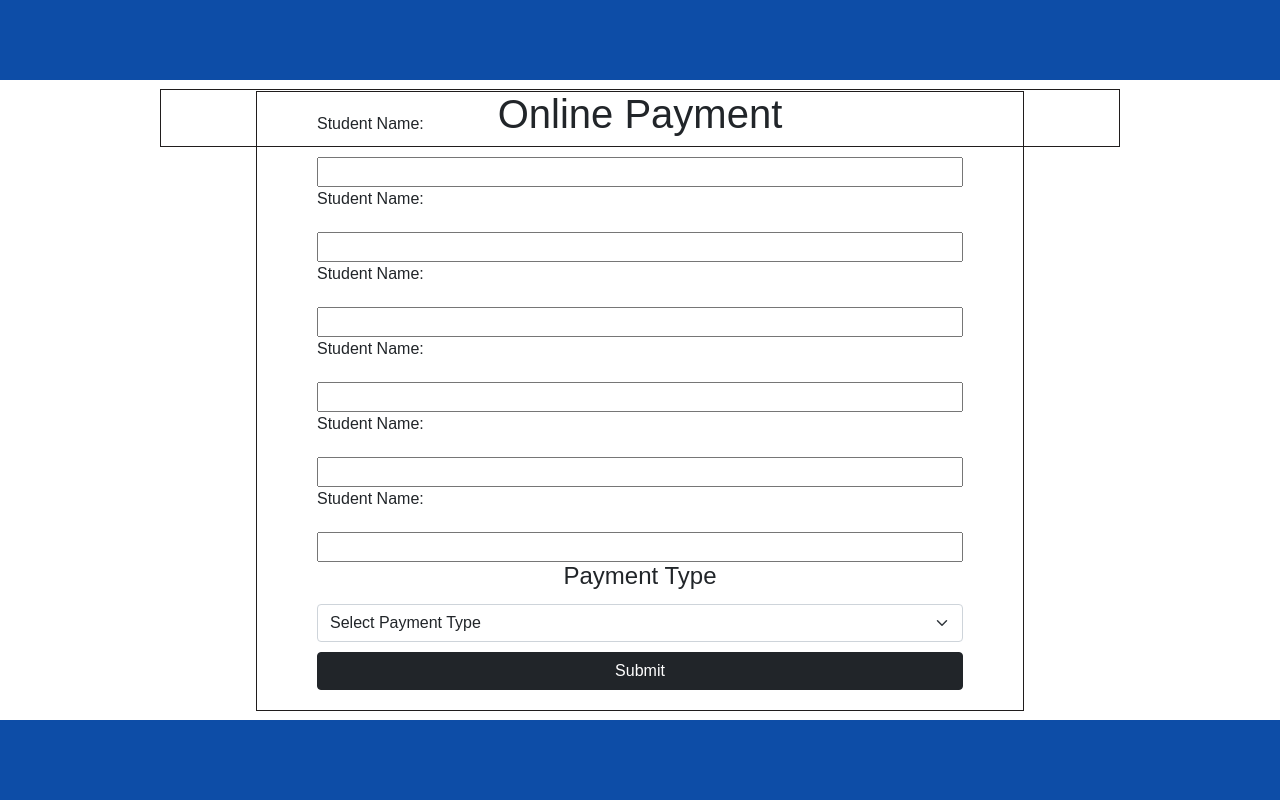
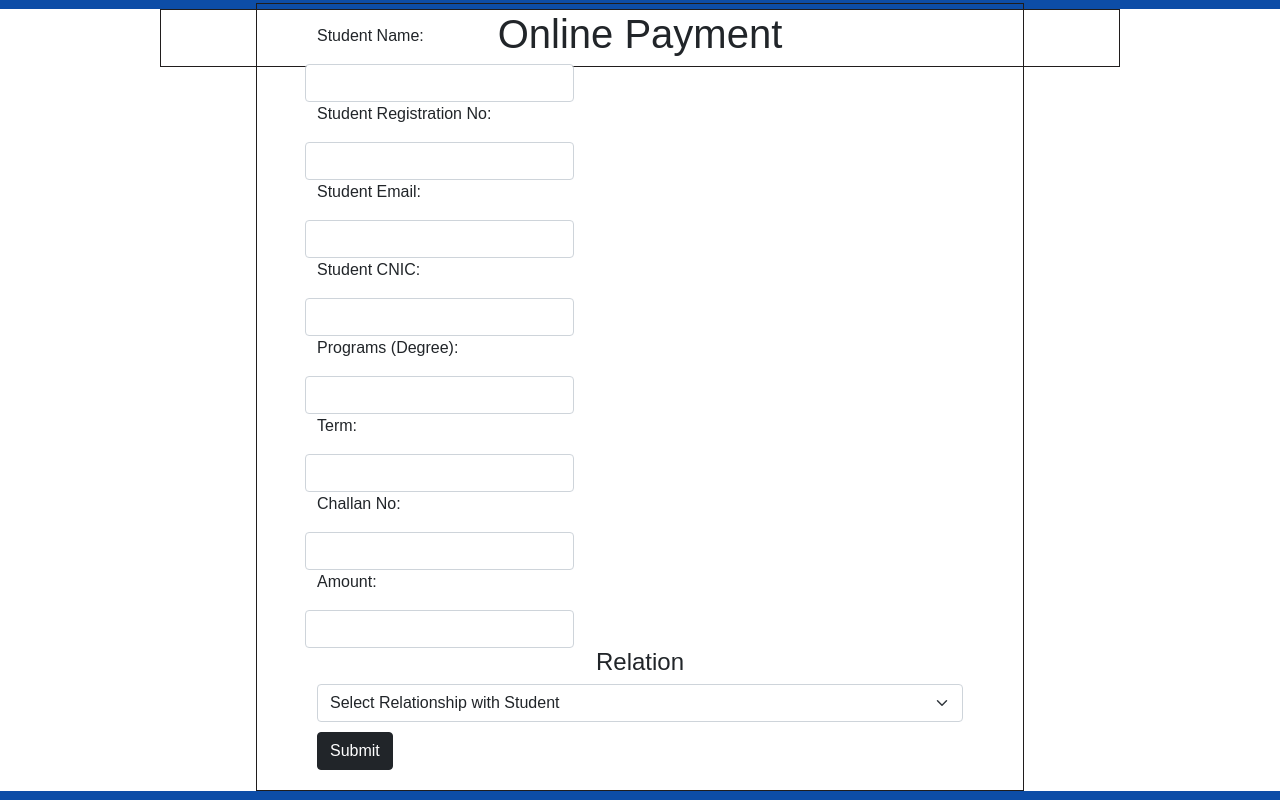
Before and after one commit to TanzeelFaisal/payment-portal, a React (Create React App) app: page /payment-details in a window 1280 px wide. Built offline with nearby package versions, Linux system fonts and the light colour scheme.

Commit message:
paymentDetails added

```diff
--- a/src/components/Payment/paymentDetails.css
+++ b/src/components/Payment/paymentDetails.css
@@ -4,19 +4,9 @@ body {
     height: 100vh;
 }
 
-.payment-header {
-    text-align: center;
-    padding: 0px;
-    margin-bottom: -5%;
-}
-
-.payment-options {
+.row {
     display: flex;
-    flex-direction: column;
-}
-
-.payment-options label {
-margin-bottom: 5px;
+    /* flex-direction: row; */
 }
 
 button {
--- a/src/components/Payment/paymentDetails.js
+++ b/src/components/Payment/paymentDetails.js
@@ -1,18 +1,17 @@
 import React, { useState } from 'react';
 import { Navigate } from 'react-router';
-import './paymentType.css'
+import './paymentDetails.css'
 import Layout from '../Layout/Layout'
 
 function PaymentDetails() {
-  const [selectedPaymentType, setSelectedPaymentType] = useState('');
+  const [selectedRelation, setSelectedRelation] = useState('');
 
-  const handlePaymentTypeChange = (event) => {
-    setSelectedPaymentType(event.target.value);
+  const handleRelationChange = (event) => {
+    setSelectedRelation(event.target.value);
   };
 
   const handleSubmit = () => {
-    // Add your payment processing logic here based on selectedPaymentType
-    console.log('Processing payment with type:', selectedPaymentType);
+    console.log('Processing relation with type:', selectedRelation);
   };
 
   return (
@@ -20,29 +19,42 @@ function PaymentDetails() {
         <div class="payment-header container h-0 w-75">
             <h1>Online Payment</h1>
         </div>
-        <div class="payment-options container">
-            <p><label htmlFor="studentName">Student Name:</label></p>
-            <input id="studentName"/>
-            <p><label htmlFor="studentName">Student Name:</label></p>
-            <input id="studentName"/>
-            <p><label htmlFor="studentName">Student Name:</label></p>
-            <input id="studentName"/>
-            <p><label htmlFor="studentName">Student Name:</label></p>
-            <input id="studentName"/>
-            <p><label htmlFor="studentName">Student Name:</label></p>
-            <input id="studentName"/>
-            <p><label htmlFor="studentName">Student Name:</label></p>
-            <input id="studentName"/>
-            <div class="text-center"><h4><label htmlFor="paymentType">Payment Type</label></h4></div>
+        <div class="container">
+            <div class="row col-lg-5">
+                <p><label htmlFor="studentName">Student Name:</label></p>
+                <input type="text" class="form-control" id="studentName"/>
+                <p><label htmlFor="studentRegNo" required="true">Student Registration No:</label></p>
+                <input type="text" class="form-control" id="studentRegNo"/>
+            </div>
+            <div class="row col-lg-5">
+                <p><label htmlFor="studentEmail">Student Email:</label></p>
+                <input type="text" class="form-control" id="studentEmail"/>
+                <p><label htmlFor="studentCNIC">Student CNIC:</label></p>
+                <input type="text" class="form-control" id="studentCNIC"/>
+            </div>
+            <div class="row col-lg-5">
+                <p><label htmlFor="program">Programs (Degree):</label></p>
+                <input type="text" class="form-control" id="program"/>
+                <p><label htmlFor="term">Term:</label></p>
+                <input type="text" class="form-control" id="term"/>
+            </div>
+            <div class="row col-lg-5">
+                <p><label htmlFor="challanNo">Challan No:</label></p>
+                <input type="text" class="form-control" id="challanNo"/>
+                <p><label htmlFor="amount">Amount:</label></p>
+                <input type="text" class="form-control" id="amount"/>
+            </div>
+            <div class="text-center"><h4><label htmlFor="relation">Relation</label></h4></div>
             <form>
-              <select class="form-select" name="paymentType" id="paymentType" value={selectedPaymentType} onChange={handlePaymentTypeChange}>
-                  <option value="">Select Payment Type</option>
-                  <option value="fee">Tuition Fee, Hostel Charges, and University Dues</option>
-                  <option value="testFee">Test Fee</option>
-                  <option value="clearanceFee">Clearance Fee</option>
-              </select>
+                <select class="form-select" name="relation" id="relation" value={selectedRelation} onChange={handleRelationChange}>
+                    <option value="">Select Relationship with Student</option>
+                    <option value="self">Self</option>
+                    <option value="father">Father</option>
+                    <option value="brother">Brother</option>
+                    <option value="mother">Mother</option>
+                </select>
             </form>
-            <button class="btn btn-dark" type="button" onClick={<Navigate to='/payment-details' />}>Submit</button>
+            <button class="btn btn-dark" type="button" onClick={< Navigate to='/' />}>Submit</button>
         </div>
     </Layout>
   );
```
Also changed, not shown: 1 other file (tests, documents, lock files or other folders).
